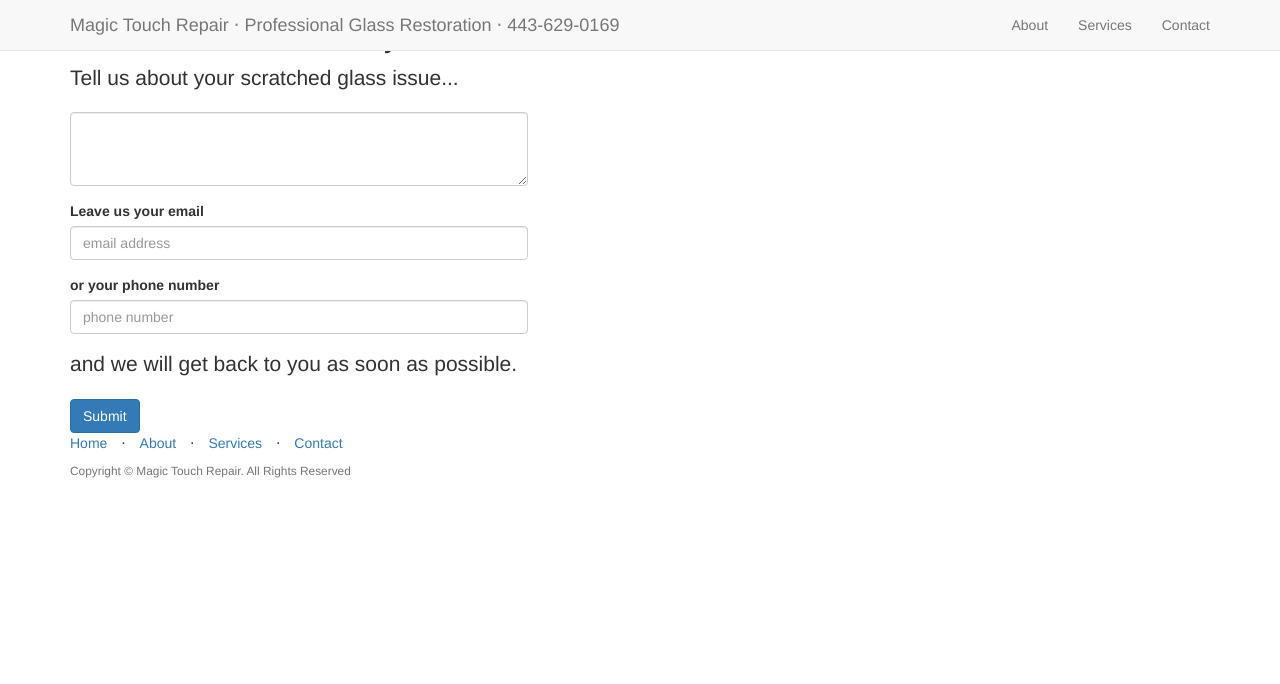
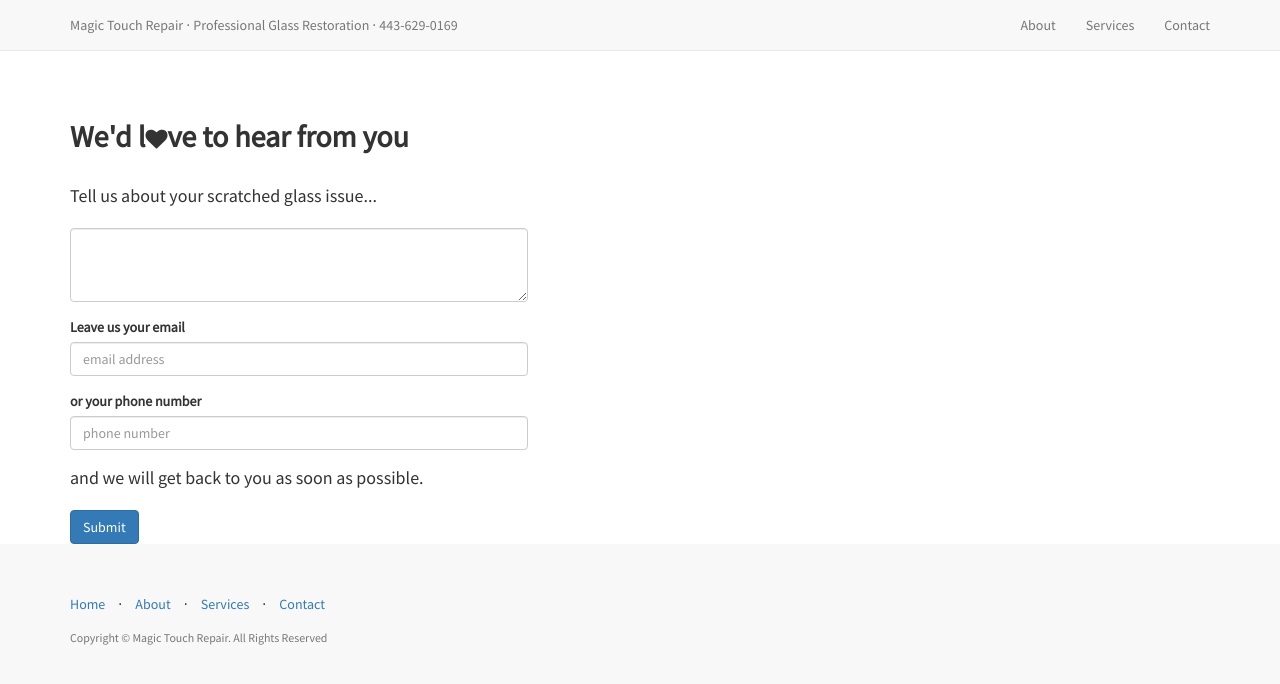
Before and after one commit to sabr49/github.io, a Jekyll site: the page built from contact/index.html, in a window 1280 px wide. Shown: the top 684 px of the page. Built offline with Jekyll 4.4.1, drawn with Linux system fonts in a browser that asks for light colours; nearby versions of some CDN libraries; library files that are not in the unit come from our copies.

Commit message:
Update head.html

```diff
--- a/_includes/head.html
+++ b/_includes/head.html
@@ -9,13 +9,13 @@
     <title>{{ site.title }}</title>
 
     <!-- Bootstrap Core CSS -->
-    <link href="./css/bootstrap.min.css" rel="stylesheet">
+    <link href="/css/bootstrap.min.css" rel="stylesheet">
 
     <!-- Custom CSS -->
-    <link href="./css/landing-page.css" rel="stylesheet">
+    <link href="/css/landing-page.css" rel="stylesheet">
 
     <!-- Custom Fonts -->
-    <link href="./font-awesome/css/font-awesome.min.css" rel="stylesheet" type="text/css">
+    <link href="/font-awesome/css/font-awesome.min.css" rel="stylesheet" type="text/css">
     <link href='http://fonts.googleapis.com/css?family=Source+Sans+Pro' rel='stylesheet' type='text/css'>
 
     <!-- HTML5 Shim and Respond.js IE8 support of HTML5 elements and media queries -->
```
